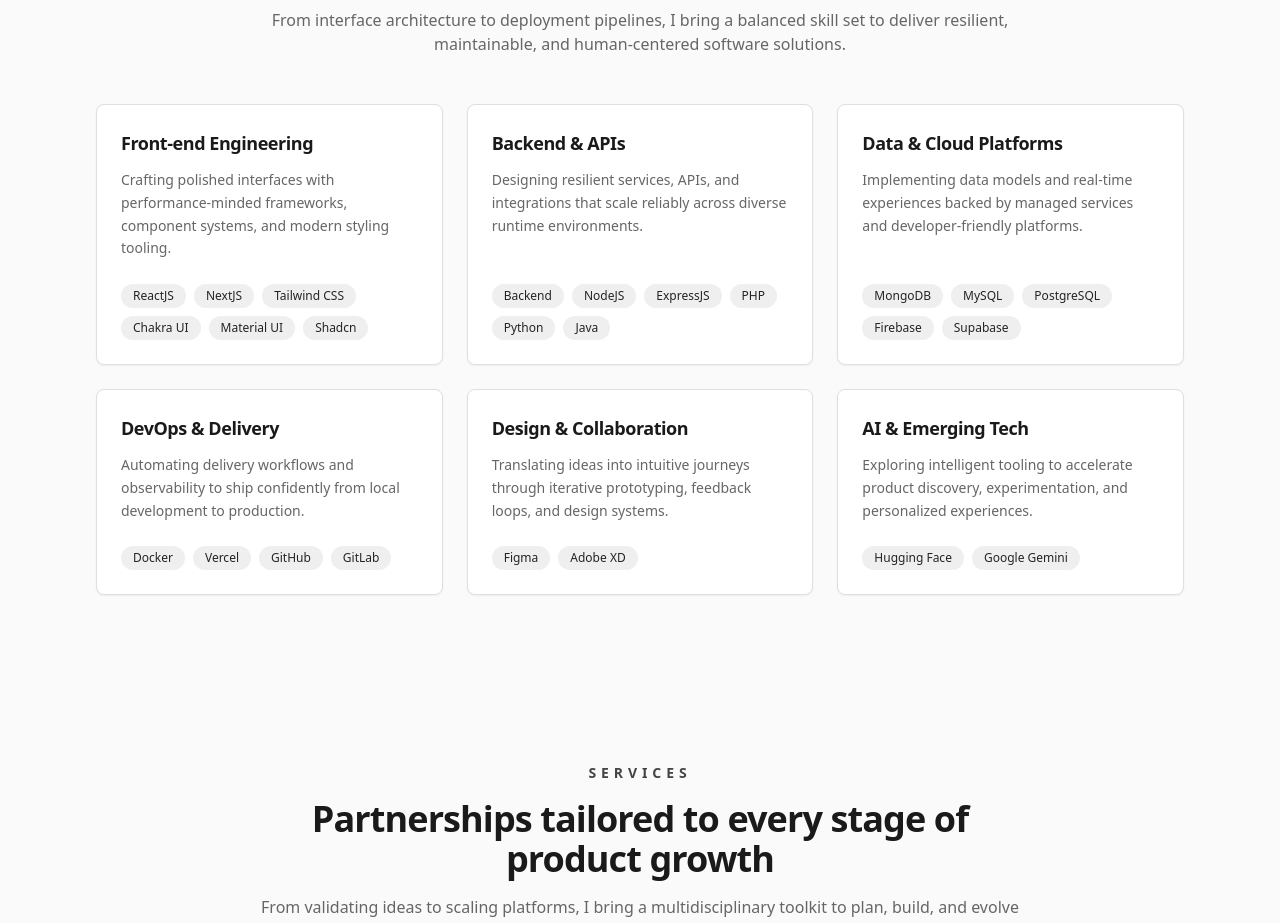
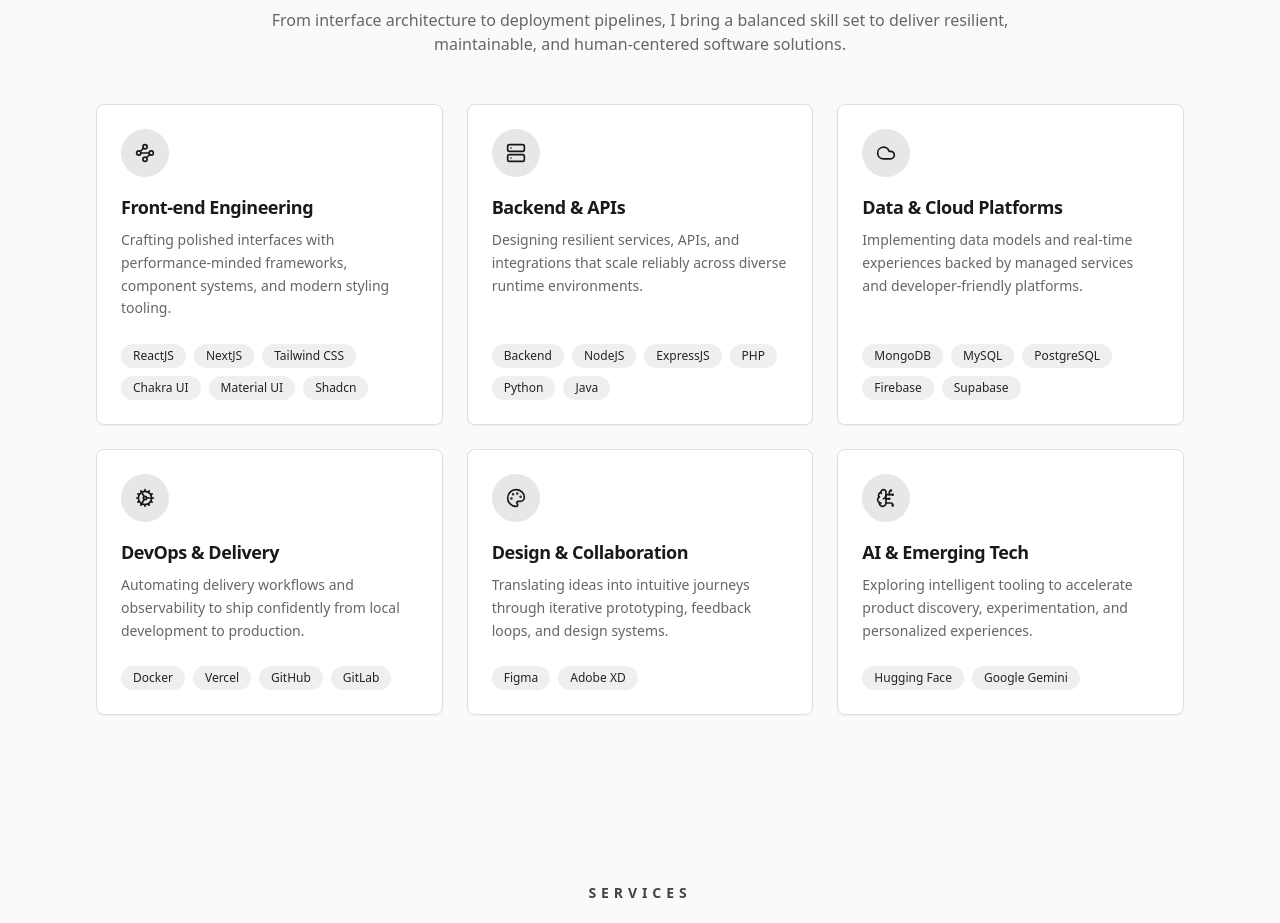
Before and after one commit to Antholem/web-portfolio, a Next.js app: page / in a window 1280 px wide. Shown: the part 1920-2843 px from the top of the page. Built offline with nearby package versions, Linux system fonts and the light colour scheme; no server answers.

Commit message:
Add icons to skills section cards

```diff
--- a/src/components/skills-section.tsx
+++ b/src/components/skills-section.tsx
@@ -1,41 +1,62 @@
+import type { LucideIcon } from "lucide-react";
+import {
+  BrainCircuit,
+  Cloud,
+  Cog,
+  Palette,
+  Server,
+  Waypoints,
+} from "lucide-react";
+
 import { Card, CardContent, CardDescription, CardHeader, CardTitle } from "@/components/ui/card";
 
-const skillCategories = [
+const skillCategories: {
+  title: string;
+  description: string;
+  skills: readonly string[];
+  icon: LucideIcon;
+}[] = [
   {
     title: "Front-end Engineering",
     description:
       "Crafting polished interfaces with performance-minded frameworks, component systems, and modern styling tooling.",
     skills: ["ReactJS", "NextJS", "Tailwind CSS", "Chakra UI", "Material UI", "Shadcn"],
+    icon: Waypoints,
   },
   {
     title: "Backend & APIs",
     description:
       "Designing resilient services, APIs, and integrations that scale reliably across diverse runtime environments.",
     skills: ["Backend", "NodeJS", "ExpressJS", "PHP", "Python", "Java"],
+    icon: Server,
   },
   {
     title: "Data & Cloud Platforms",
     description:
       "Implementing data models and real-time experiences backed by managed services and developer-friendly platforms.",
     skills: ["MongoDB", "MySQL", "PostgreSQL", "Firebase", "Supabase"],
+    icon: Cloud,
   },
   {
     title: "DevOps & Delivery",
     description:
       "Automating delivery workflows and observability to ship confidently from local development to production.",
     skills: ["Docker", "Vercel", "GitHub", "GitLab"],
+    icon: Cog,
   },
   {
     title: "Design & Collaboration",
     description:
       "Translating ideas into intuitive journeys through iterative prototyping, feedback loops, and design systems.",
     skills: ["Figma", "Adobe XD"],
+    icon: Palette,
   },
   {
     title: "AI & Emerging Tech",
     description:
       "Exploring intelligent tooling to accelerate product discovery, experimentation, and personalized experiences.",
     skills: ["Hugging Face", "Google Gemini"],
+    icon: BrainCircuit,
   },
 ] as const;
 
@@ -57,9 +78,14 @@ export default function SkillsSection() {
         <div className="grid gap-6 md:grid-cols-2 xl:grid-cols-3">
           {skillCategories.map((category) => (
             <Card key={category.title} className="flex h-full flex-col">
-              <CardHeader className="space-y-3">
-                <CardTitle className="text-lg text-foreground">{category.title}</CardTitle>
-                <CardDescription className="text-sm leading-relaxed">{category.description}</CardDescription>
+              <CardHeader className="space-y-4">
+                <span className="inline-flex h-12 w-12 items-center justify-center rounded-full bg-primary/10 text-primary">
+                  <category.icon className="h-5 w-5" aria-hidden />
+                </span>
+                <div className="space-y-2">
+                  <CardTitle className="text-lg text-foreground">{category.title}</CardTitle>
+                  <CardDescription className="text-sm leading-relaxed">{category.description}</CardDescription>
+                </div>
               </CardHeader>
               <CardContent className="mt-auto">
                 <ul className="flex flex-wrap gap-2">
```
